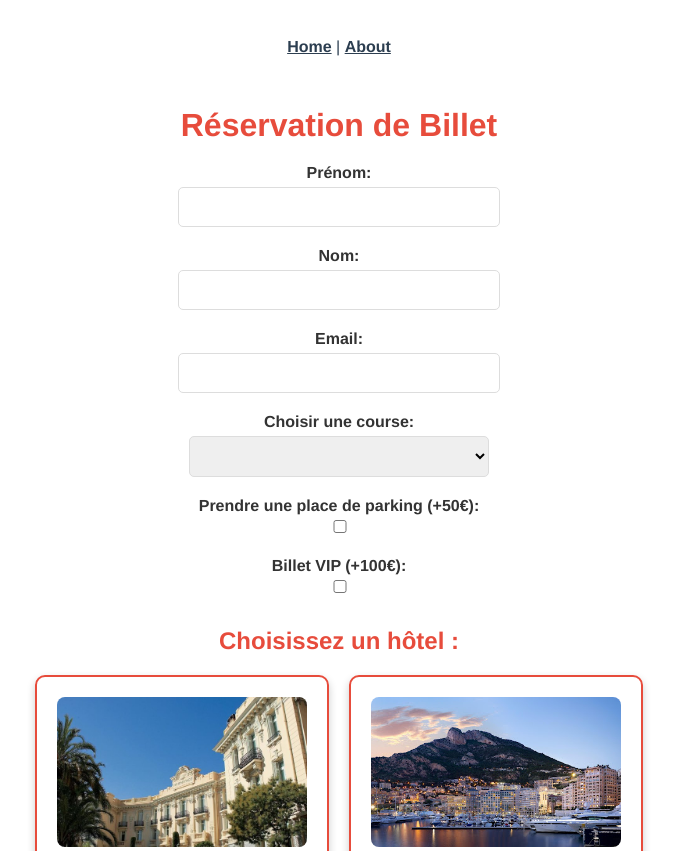
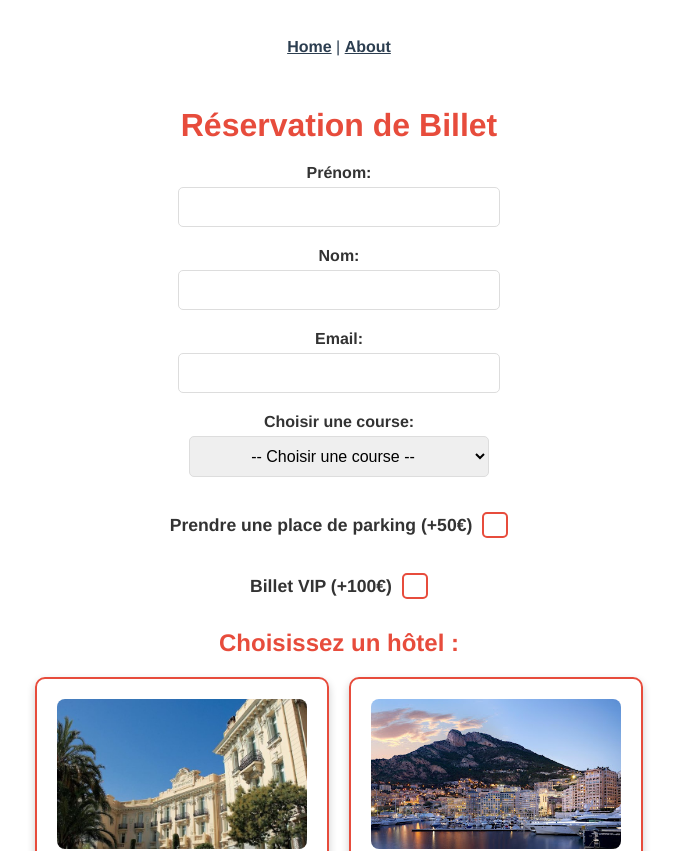
Before and after one commit to SemihAslan123/QuanticGP, a Vue app: page /reservation in a window 1280 px wide. Shown: the top 851 px of the page, without its empty margins (301-978 px from the left). Built offline with nearby package versions, Linux system fonts and the light colour scheme.

Commit message:
amélioration page PaiementView.vue et ReservationView.vue

```diff
--- a/src/views/PaiementView.vue
+++ b/src/views/PaiementView.vue
@@ -8,9 +8,8 @@
       <p><strong>Prénom:</strong> {{ prenom }}</p>
       <p><strong>Nom:</strong> {{ nom }}</p>
       <p><strong>Email:</strong> {{ email }}</p>
-      <p v-if="selectedHotel"><strong>Hôtel choisi:</strong> {{ selectedHotel.nom }} - {{ selectedHotel.emplacement }}</p>
+      <p v-if="selectedHotel"><strong>Hôtel choisi:</strong> {{ selectedHotel.nom }} - {{ selectedHotel.emplacement }} - {{ selectedHotel.prix }}€</p>
       <p><strong>Course choisie:</strong> {{ selectedCourse.nom }} - {{ selectedCourse.prix }}€</p>
-      <p v-if="chambre"><strong>Chambre choisie:</strong> {{ chambre.numero }} - {{ chambre.prix }}€</p>
       <p v-if="parking">Place de parking (+50€)</p>
       <p v-if="isVIP">Billet VIP (+100€)</p>
       <h3>Prix Total: {{ totalPrice }}€</h3>
@@ -83,7 +82,6 @@ export default {
       email: '',
       selectedHotel: null,
       selectedCourse: null,
-      chambre: null,
       parking: false,
       isVIP: false,
       totalPrice: 0,
@@ -95,13 +93,12 @@ export default {
   },
   created() {
     // Récupérer les données passées depuis la page de réservation
-    const { prenom, nom, email, selectedCourse, selectedHotel, chambre, parking, isVIP, totalPrice } = this.$route.params;
+    const { prenom, nom, email, selectedCourse, selectedHotel, parking, isVIP, totalPrice } = this.$route.params;
     this.prenom = prenom;
     this.nom = nom;
     this.email = email;
     this.selectedCourse = selectedCourse;
     this.selectedHotel = selectedHotel;
-    this.chambre = chambre;
     this.parking = parking;
     this.isVIP = isVIP;
     this.totalPrice = totalPrice;
--- a/src/views/ReservationView.vue
+++ b/src/views/ReservationView.vue
@@ -31,17 +31,23 @@
         </select>
       </div>
 
+
       <!-- Case à cocher pour une place de parking -->
-      <div>
-        <label for="parking">Prendre une place de parking (+50€):</label>
-        <input type="checkbox" v-model="parking" @change="calculateTotal" />
+      <div class="checkbox-group">
+        <label for="parking" class="checkbox-label">
+          <input type="checkbox" v-model="parking" @change="calculateTotal" id="parking" />
+          <span class="checkbox-custom"></span> Prendre une place de parking (+50€)
+        </label>
       </div>
 
       <!-- Case à cocher pour un billet VIP -->
-      <div>
-        <label for="vip">Billet VIP (+100€):</label>
-        <input type="checkbox" v-model="isVIP" @change="calculateTotal" />
+      <div class="checkbox-group">
+        <label for="vip" class="checkbox-label">
+          <input type="checkbox" v-model="isVIP" @change="calculateTotal" id="vip" />
+          <span class="checkbox-custom"></span> Billet VIP (+100€)
+        </label>
       </div>
+
 
       <!-- Affichage des hôtels sous forme de cartes -->
       <h2>Choisissez un hôtel :</h2>
@@ -53,18 +59,12 @@
           <img :src="hotel.image" alt="Image de l'hôtel" class="hotel-image" />
           <h3>{{ hotel.nom }}</h3>
           <p>Emplacement : {{ hotel.emplacement }}</p>
-
-          <!-- Sélecteur de chambre uniquement si l'hôtel est sélectionné -->
-          <div v-if="selectedHotel && selectedHotel.id === hotel.id">
-            <label for="chambre">Choisir une chambre :</label>
-            <select v-model="chambre" @change="calculateTotal" required>
-              <option value="">-- Choisir une chambre --</option>
-              <option v-for="room in hotel.chambres" :key="room.id" :value="room">
-                {{ room.numero }} - {{ room.prix }}€
-              </option>
-            </select>
-          </div>
+          <p> Prix : {{ hotel.prix}}</p>
         </div>
+      </div>
+      <!-- Bouton pour annuler la sélection de l'hôtel -->
+      <div v-if="selectedHotel">
+        <button type="button" @click="cancelHotelSelection">Annuler la sélection de l'hôtel</button>
       </div>
 
       <!-- Affichage du prix total -->
@@ -79,8 +79,6 @@
 </template>
 
 <script>
-
-
 export default {
   name: 'ReservationView',
   data() {
@@ -89,9 +87,8 @@ export default {
       nom: '',
       email: '',
       parking: false,
-      selectedHotel: null,
-      selectedCourse: null,
-      chambre: null,
+      selectedHotel: '',
+      selectedCourse: '',
       /* eslint-disable no-undef */
       hotels: [
         {
@@ -99,43 +96,21 @@ export default {
           nom: 'Riviera Marriott',
           emplacement: 'Ouest',
           image: require('@/assets/hotels/hotel1.jpeg'), // eslint-disable-line no-undef
-          chambres: [
-            { id: 1, numero: '101', prix: 100 },
-            { id: 2, numero: '102', prix: 150 },
-            { id: 3, numero: '103', prix: 120 },
-            { id: 4, numero: '104', prix: 200 },
-            { id: 5, numero: '105', prix: 175 },
-            { id: 6, numero: '106', prix: 130 },
-            { id: 7, numero: '107', prix: 160 },
-            { id: 8, numero: '108', prix: 180 },
-            { id: 9, numero: '109', prix: 110 },
-            { id: 10, numero: '110', prix: 140 }
-          ]
+          prix : 200,
         },
         {
           id: 2,
           nom: 'Aparthotel Adagio',
           emplacement: 'Est',
           image: require('@/assets/hotels/hotel2.jpg'), // eslint-disable-line no-undef
-          chambres: [
-            { id: 3, numero: '201', prix: 200 },
-            { id: 4, numero: '202', prix: 220 },
-            { id: 5, numero: '203', prix: 180 },
-            { id: 6, numero: '204', prix: 250 },
-            { id: 7, numero: '205', prix: 210 },
-            { id: 8, numero: '206', prix: 190 },
-            { id: 9, numero: '207', prix: 230 },
-            { id: 10, numero: '208', prix: 240 },
-            { id: 11, numero: '209', prix: 210 },
-            { id: 12, numero: '210', prix: 260 }
-          ]
+          prix : 350,
         }
       ],
       /* eslint-enable no-undef */
       courses: [
-        { id: 1, nom: 'Course 1', prix: 50 },
-        { id: 2, nom: 'Course 2', prix: 75 },
-        { id: 3, nom: 'Course 3', prix: 100 }
+        {id: 1, nom: 'Course 1', prix: 50},
+        {id: 2, nom: 'Course 2', prix: 75},
+        {id: 3, nom: 'Course 3', prix: 100}
       ],
       totalPrice: 0,
       isVIP: false,
@@ -152,7 +127,6 @@ export default {
           email: this.email,
           selectedCourse: this.selectedCourse,
           selectedHotel: this.selectedHotel,
-          chambre: this.chambre,
           parking: this.parking,
           isVIP: this.isVIP,
           totalPrice: this.totalPrice,
@@ -160,26 +134,38 @@ export default {
       });
     },
     selectHotel(hotel) {
-      // Si l'hôtel sélectionné est le même qu'avant, ne pas réinitialiser la chambre
+      // Si l'hôtel sélectionné est le même qu'avant, ne pas réinitialiser
       if (this.selectedHotel && this.selectedHotel.id === hotel.id) {
         return;
       }
       this.selectedHotel = hotel;
-      this.chambre = null; // Réinitialiser la chambre lorsque l'hôtel change
+      this.calculateTotal();
+    },
+    cancelHotelSelection() {
+      this.selectedHotel = null;
       this.calculateTotal();
     },
     calculateTotal() {
       let price = 0;
+
+      // Ajout du prix de la course
       if (this.selectedCourse) price += this.selectedCourse.prix;
-      if (this.chambre) price += this.chambre.prix; // Si une chambre est sélectionnée, ajouter son prix
+
+      // Ajout du prix de l'hôtel (fixé à 200€ pour Riviera Marriott et 350€ pour Aparthotel Adagio)
+      if (this.selectedHotel) {
+        price += this.selectedHotel.prix;
+      }
+
+      // Ajout du prix du parking et du billet VIP
       if (this.parking) price += 50;
       if (this.isVIP) price += 100;
+
+      // Mise à jour du prix total
       this.totalPrice = price;
     }
   }
 };
 </script>
-
 
 <style scoped>
 /* Organisation générale */
@@ -286,12 +272,98 @@ form div {
   font-size: 0.9em;
 }
 
-.price-total {
+/* Style du bouton d'annulation */
+button[type="button"] {
+  background-color: #f39c12;
+  color: #fff;
+  border: none;
+  border-radius: 5px;
+  padding: 12px 20px;
+  font-size: 1em;
+  cursor: pointer;
+  transition: background-color 0.3s ease, transform 0.3s ease;
+  margin-top: 10px;
+  width: auto;
+  display: inline-block;
+  text-align: center;
+}
+
+button[type="button"]:hover {
+  background-color: #e67e22; /* Orange foncé au survol */
+  transform: scale(1.05); /* Légère augmentation de la taille au survol */
+}
+
+button[type="button"]:focus {
+  outline: none;
+  box-shadow: 0 0 5px rgba(255, 165, 0, 0.7); /* Lueur orange autour du bouton lorsqu'il est sélectionné */
+}
+
+button[type="button"]:active {
+  background-color: #d35400; /* Changer la couleur au clic */
+  transform: scale(1); /* Réduire l'effet de survol au clic */
+}
+
+/* Style du texte du bouton */
+button[type="button"] {
   font-weight: bold;
-  font-size: 1.2em;
+  text-transform: uppercase;
+}
+
+form {
+  margin-bottom: 10em; /* Ajoute une marge de 50px en bas du formulaire */
+}
+
+/* Centrer les cases à cocher et leur texte, mais la case doit être à droite du texte */
+.checkbox-group {
+  display: flex;
+  justify-content: center; /* Centre les éléments horizontalement */
+  align-items: center; /* Centre verticalement */
+  margin-top: 20px;
+}
+
+.checkbox-label {
+  display: flex;
+  align-items: center;
+  font-size: 1.1em;
   color: #333;
-  text-align: center;
-  margin-top: 15px;
+  cursor: pointer;
+  flex-direction: row-reverse; /* Mettre la case à cocher à droite du texte */
+}
+
+.checkbox-label input {
+  display: none; /* Cacher l'élément input natif */
+}
+
+.checkbox-custom {
+  width: 22px;
+  height: 22px;
+  border: 2px solid #e74c3c;
+  border-radius: 5px;
+  margin-left: 10px; /* Ajoute un espacement entre la case et le texte */
+  transition: background-color 0.3s ease, border-color 0.3s ease;
+  position: relative;
+}
+
+.checkbox-label input:checked + .checkbox-custom {
+  background-color: #e74c3c;
+  border-color: #e74c3c;
+}
+
+.checkbox-custom::after {
+  content: '✔';
+  color: white;
+  position: absolute;
+  left: 2px;
+  bottom: 15px;
+  width: 10px;
+  height: 10px;
+  border-radius: 2px;
+  transform: scale(0);
+  transition: transform 0.3s ease;
+}
+
+.checkbox-label input:checked + .checkbox-custom::after {
+  transform: scale(180%);
 }
 
 </style>
```
